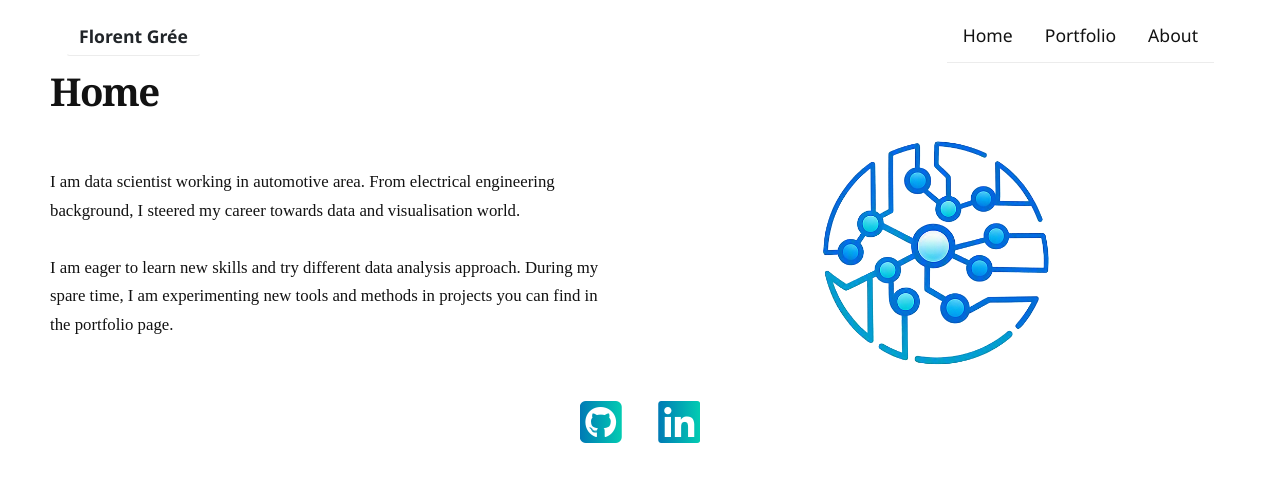
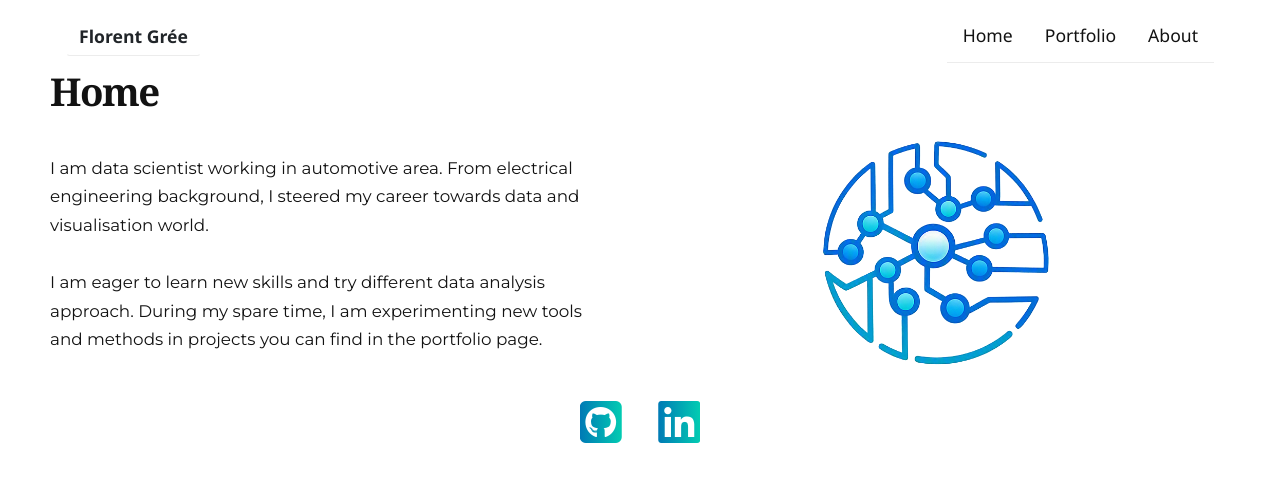
Before and after one commit to FlorentDSGree/florentdsgree.github.io, a Jekyll site: the page built from index.markdown, in a window 1280 px wide. Shown: the top 482 px of the page. Built offline with Jekyll 4.4.1, drawn with Linux system fonts in a browser that asks for light colours; nearby versions of some CDN libraries.

Commit message:
Update font stylesheet link for improved typography consistency

```diff
--- a/_layouts/default.html
+++ b/_layouts/default.html
@@ -7,7 +7,7 @@
   <script src="https://ajax.googleapis.com/ajax/libs/jquery/3.5.1/jquery.min.js"></script>
   <script src="https://cdnjs.cloudflare.com/ajax/libs/popper.js/1.16.0/umd/popper.min.js"></script>
   <script src="https://maxcdn.bootstrapcdn.com/bootstrap/4.5.2/js/bootstrap.min.js"></script>
-	<link rel="stylesheet" type="text/css" href="//fonts.googleapis.com/css?family=Playfair+Display" />
+  <link rel="stylesheet" type="text/css" href="https://fonts.googleapis.com/css2?family=Montserrat:wght@400;500;600;700&family=Playfair+Display:wght@400;500;600;700&display=swap" />
     <link rel="stylesheet" href="../assets/css/style.css">
     <script src="https://kit.fontawesome.com/3b056676ac.js" crossorigin="anonymous"></script>
 
```
